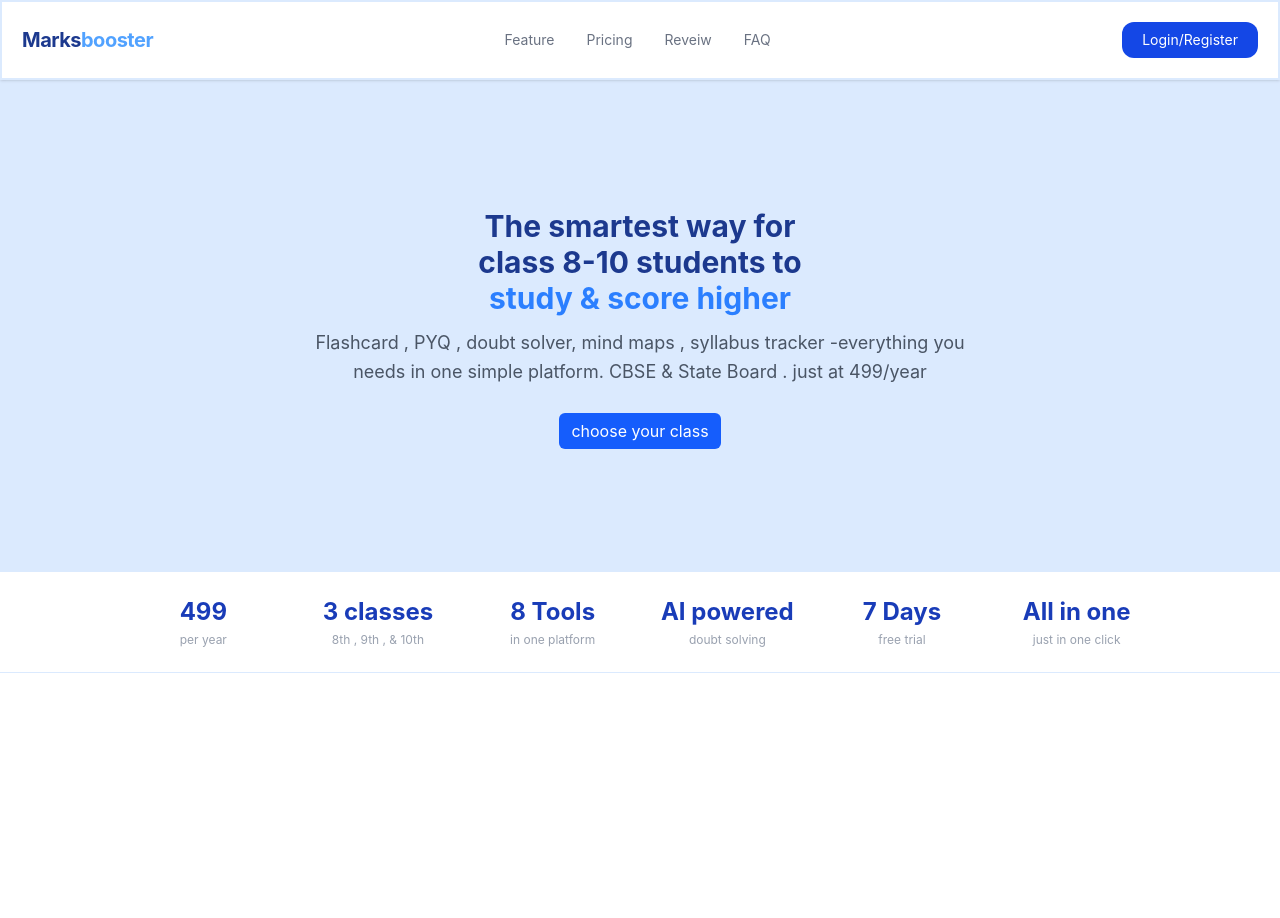
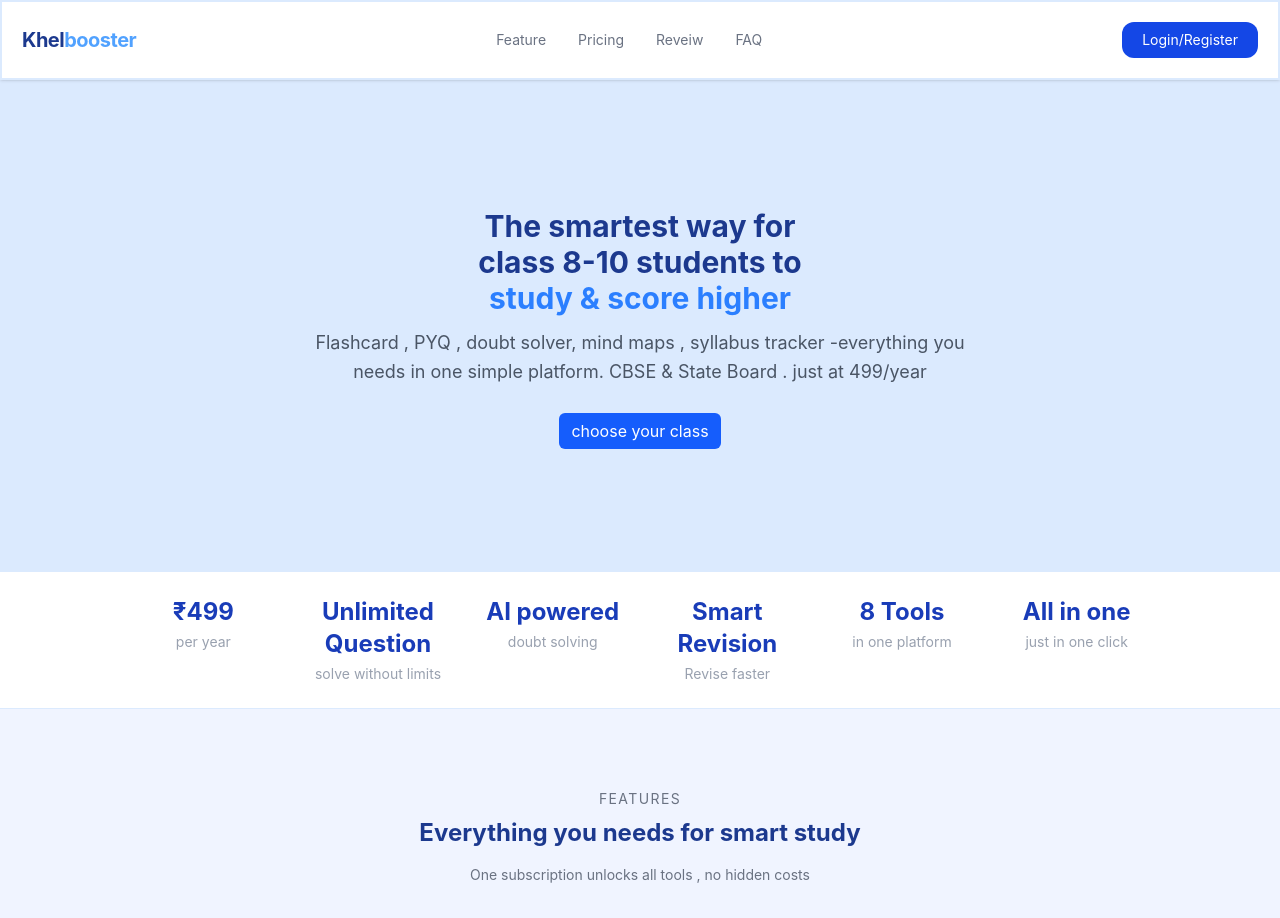
Before and after one commit to mdmahtabhabib/Marksbooster, a React (Vite) app: page / in a window 1280 px wide. Shown: the top 918 px of the page. Before the commit the page ends 800 px from the top, so only its background shows below. Built offline with nearby package versions, Linux system fonts and the light colour scheme.

Commit message:
made different file and making feature

```diff
--- a/src/App.jsx
+++ b/src/App.jsx
@@ -1,37 +1,14 @@
-import Stats from "./Components/stats"
+import Stats from "./Components/Stats"
+import Nav from "./Components/Nav"
+import Hero from "./Components/Hero"
+import Features from "./Components/Features"
 function App() {
   return (
-    <div className="bg-gray-300">
-    <nav className="bg-white border-2 border-blue-100 px-5 py-5 flex items-center justify-between shadow-sm sticky top-0 z-50  ">
-      <div className="text-xl font-bold text-blue-900 tracking-tight">
-        <span className="text-blue-900">Marks</span>
-        <span className="text-blue-400">booster</span>
-      </div>
-      <div className=" hidden md:flex gap-8 text-sm text-gray-500">
-        <a href="#" className="hover:text-blue-600 transition-colors">Feature</a>
-        <a href="#" className="hover:text-blue-600 transition-colors">Pricing</a>
-        <a href="#" className="hover:text-blue-600 transition-colors">Reveiw</a>
-        <a href="#" className="hover:text-blue-600 transition-colors">FAQ</a>
-      </div>
-      <div className="flex items-center gap-3">
-
-        <a href="#" className="bg-blue-700 text-white text-sm px-5 py-2 rounded-xl transition-colors hover:bg-blue-800">
-          Login/Register
-        </a>
-      </div>
-    </nav>
-    <section className=" bg-blue-100 py-16 md:py-32 px-5 text-center  ">
-      <h1 className="text-2xl md:text-3xl font-bold text-blue-900">The smartest way for <br />
-      class 8-10 students to <br />
-       <span className="text-blue-500"> study & score higher</span></h1>
-      <p className="text-gray-600 text-sm md:text-lg max-w-2xl mx-auto mt-3 mb-8 leading-relaxed">Flashcard , PYQ , doubt solver, mind maps , syllabus tracker -everything you needs in one simple platform. CBSE & State Board . just at 499/year</p>
-      <div>
-        <a href="#" className="bg-blue-600 text-white px-3 py-2 rounded-md">
-          choose your class
-        </a>
-      </div>
-    </section>
+    <div className="bg-[#F0F4FF] font-sans ">
+    <Nav />
+    <Hero />
     <Stats />
+    <Features />
     </div>
   )
 }
--- /dev/null
+++ b/src/Components/Features.jsx
@@ -0,0 +1,12 @@
+function Features(){
+return(
+
+   <section id="Features" className="max-w-5xl mx-auto px-5 md:px-8 py-14 md:py-20" >
+    <p className="text-sm text-gray-500 uppercase tracking-widest text-center mb-2  " >FEATURES</p>
+    <h2 className="text-2xl md:text-3xls font-bold text-blue-900 text-center mb-4" >Everything you needs for smart study</h2>
+    <p className=" max-w-xl mx-auto  text-gray-500 text-sm text-center mb-10 " >One subscription unlocks all tools , no hidden costs</p>
+
+   </section>
+
+)};
+export default Features;
--- /dev/null
+++ b/src/Components/Hero.jsx
@@ -0,0 +1,15 @@
+ function Hero() {
+   return (
+ <section className=" bg-blue-100 py-16 md:py-32 px-5 text-center  ">
+      <h1 className="text-2xl md:text-3xl font-bold text-blue-900">The smartest way for <br />
+      class 8-10 students to <br />
+       <span className="text-blue-500"> study & score higher</span></h1>
+      <p className="text-gray-600 text-sm md:text-lg max-w-2xl mx-auto mt-3 mb-8 leading-relaxed">Flashcard , PYQ , doubt solver, mind maps , syllabus tracker -everything you needs in one simple platform. CBSE & State Board . just at 499/year</p>
+      <div>
+        <a href="#" className="bg-blue-600 text-white px-3 py-2 rounded-md">
+          choose your class
+        </a>
+      </div>
+    </section>
+ )};
+ export default Hero ;
--- /dev/null
+++ b/src/Components/Nav.jsx
@@ -0,0 +1,22 @@
+function Nav(){
+return(
+<nav className="bg-white border-2 border-blue-100 px-5 py-5 flex items-center justify-between shadow-sm sticky top-0 z-50  ">
+      <div className="text-xl font-bold text-blue-900 tracking-tight">
+        <span className="text-blue-900">Khel</span>
+        <span className="text-blue-400">booster</span>
+      </div>
+      <div className=" hidden md:flex gap-8 text-sm text-gray-500">
+        <a href="#" className="hover:text-blue-600 transition-colors">Feature</a>
+        <a href="#" className="hover:text-blue-600 transition-colors">Pricing</a>
+        <a href="#" className="hover:text-blue-600 transition-colors">Reveiw</a>
+        <a href="#" className="hover:text-blue-600 transition-colors">FAQ</a>
+      </div>
+      <div className="flex items-center gap-3">
+
+        <a href="#" className="bg-blue-700 text-white text-sm px-5 py-2 rounded-xl transition-colors hover:bg-blue-800">
+          Login/Register
+        </a>
+      </div>
+    </nav>
+)} ;
+export default Nav;
--- a/src/Components/stats.jsx
+++ b/src/Components/stats.jsx
@@ -1,11 +1,12 @@
 function Stats(){
     const stats = [
-        {val:"499" , label:"per year"} ,
-        {val:"3 classes" , label:"8th , 9th , & 10th "},
+        {val:" ₹499" , label:"per year"} ,
+        {val:"Unlimited Question" , label:"solve without limits"},
+        {val:"AI powered" , label:"doubt solving"},
+        {val:"Smart Revision" , label:"Revise faster"},
         {val:"8 Tools" , label:"in one platform"},
-        {val:"AI powered" , label:"doubt solving"},
-        {val:"7 Days" , label:"free trial"},
         {val:"All in one" , label:"just in one click"}
+
     ];
     return(
         <div className="bg-white border-y border-blue-100 py-6 px-5 md:px-10" >
@@ -13,7 +14,7 @@ function Stats(){
             {stats.map((s,i)=>
      <div key={i} >
         <h1 className="text-xl md:text-2xl font-bold text-blue-800" >{s.val}</h1>
-        <p className="text-xs text-gray-400 mt-1" >{s.label}</p>
+        <p className="text-sm text-gray-400 mt-1" >{s.label}</p>
      </div>
 
         )}
```
